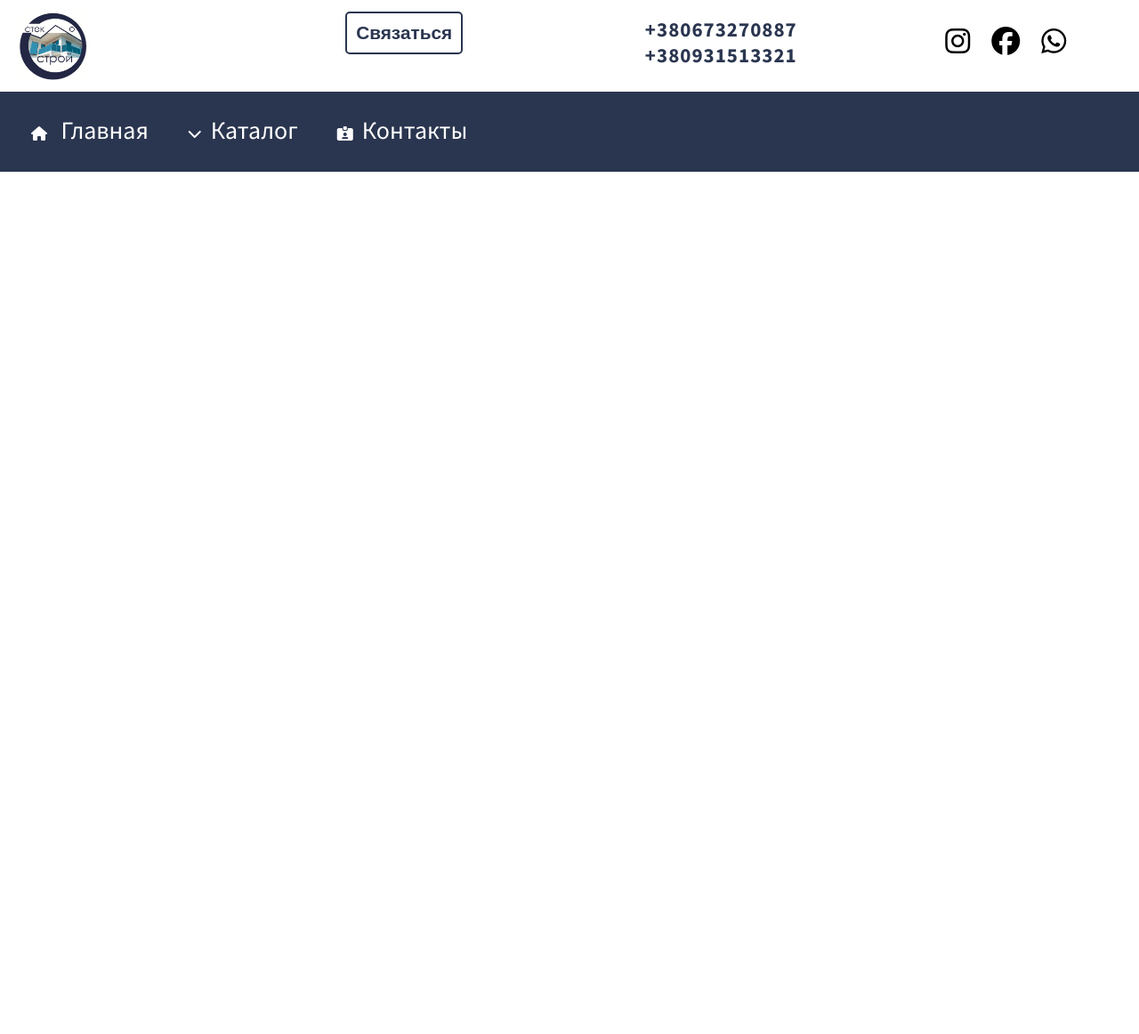
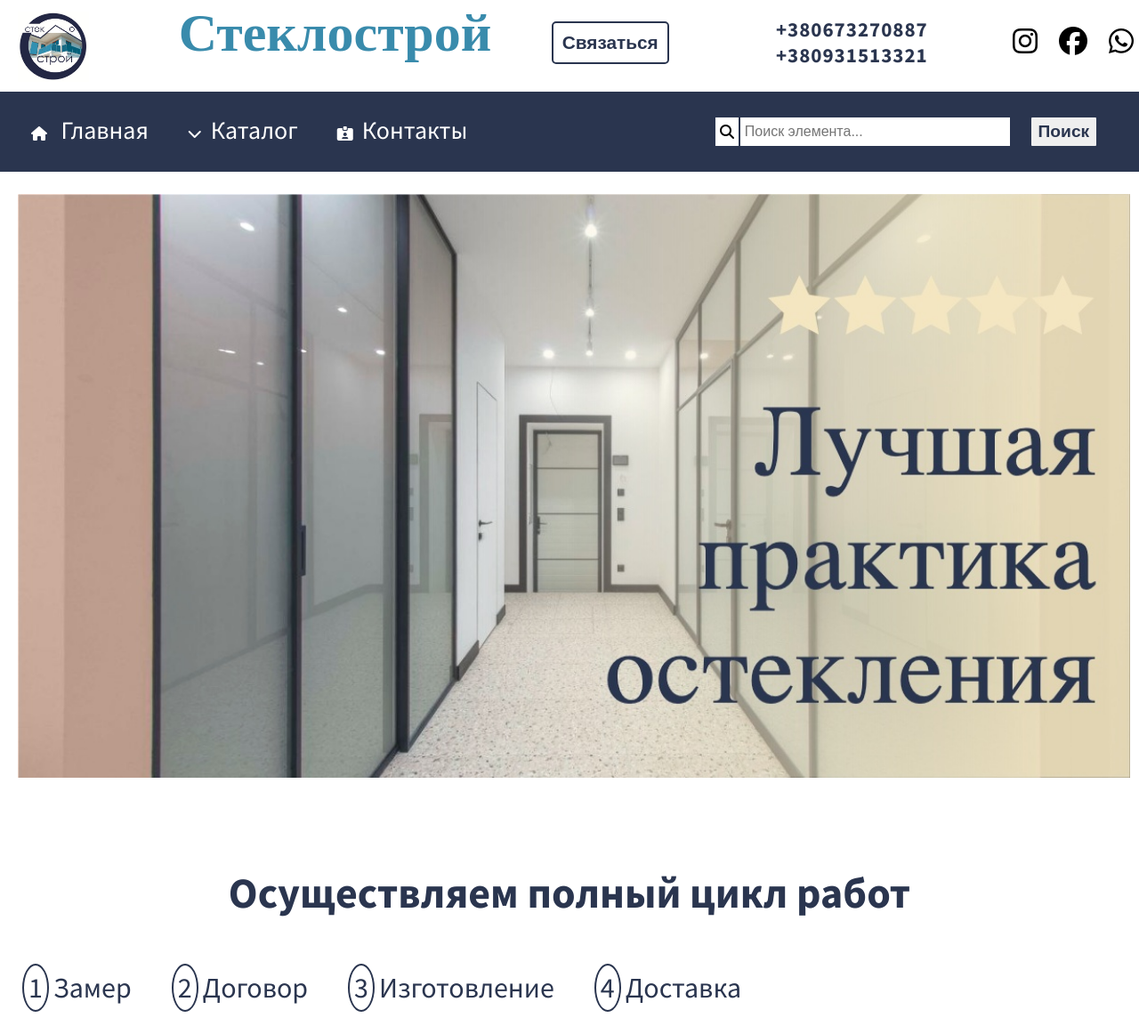
Before and after one commit to SvitLanaPavl/Website, a plain HTML site: page index.html in a window 1280 px wide. Shown: the part 7-1169 px from the top of the page at 89% size. Before the commit the page ends 800 px from the top, so only its background shows below. Drawn offline with Linux system fonts and the light colour scheme; a web font is replaced by a local one.

Commit message:
raw banner part done

```diff
--- a/index.html
+++ b/index.html
@@ -13,7 +13,9 @@
 <link rel='shortcut icon' type='x-icon' href='images/logo.jpg'>
 <link rel="preconnect" href="https://fonts.googleapis.com">
 <link rel="preconnect" href="https://fonts.gstatic.com" crossorigin>
-<link href="https://fonts.googleapis.com/css2?family=Source+Sans+Pro:wght@300;400;600;700&family=Source+Serif+Pro:wght@300;400;700&display=swap" rel="stylesheet">
+<link rel="preconnect" href="https://fonts.googleapis.com">
+<link rel="preconnect" href="https://fonts.gstatic.com" crossorigin>
+<link href="https://fonts.googleapis.com/css2?family=GFS+Didot&family=Source+Sans+Pro:wght@300;400;600;700&family=Source+Serif+Pro:wght@300;400;700&display=swap" rel="stylesheet">
 <script src="https://kit.fontawesome.com/a67b53ebbb.js" crossorigin="anonymous"></script>
 
     </head>
@@ -24,6 +26,9 @@
                     <a href='#'>
                         <img src='images/logo.jpg' style='max-width: 80px;'>
                     </a>
+            </div>
+            <div class='brand-name'>
+                <h1>Стеклострой</h1>
             </div>
             <div class='connect'>
                     <a href='#'>
@@ -50,7 +55,7 @@
 
             </div>
             <div class='navigation'>
-<ul class='nav-list'>
+                <div id='nav-bar'><ul class='nav-list'>
                     <li><a href='#'><i class="fas fa=3x fa-home"></i>
                         Главная</a></li>
                     <li id='catg'><a href='#'><i class="fas fa-chevron-down"></i>Каталог</a>
@@ -65,8 +70,64 @@
                     </div>
                     </li>
                     <li><a href='#'><i class="fas fa-id-card-alt"></i>Контакты</a></li>
-</ul>
+                </ul></div>
+
+<div id='search-bar'>
+    <div><i class="fas fa-search"></i></div>
+
+        <input type='text' placeholder='Поиск элемента...' id='search-input'>
+        <button id='search-btn'>Поиск</button>
+
 </div>
+            </div>
+
+        </div>
+        <div class='jumbotron'>
+            <!--<div id='teaser'>
+                <div class='free'>
+<h2>Бесплатная консультация</h2>
+                </div>
+                <div class='free'>
+                    <h2>Бесплатный выезд специалиста для замера</h2>
+                </div>
+                <div class='free'>
+                    <h2>Бесплатная доставка</h2>
+                </div>
+            </div>-->
+            <div class='cover-photo'>
+                <img src='images/262799773_107035708486894_7457413100493419853_n.jpeg'>
+                <!--<div class='free'>
+                    <h2>Бесплатная консультация</h2>
+                                    </div>
+                                    <div class='free'>
+                                        <h2>Бесплатный выезд для замера</h2>
+                                    </div>
+                                    <div class='free'>
+                                        <h2>Бесплатная доставка</h2>
+                                    </div>
+            </div>-->
+        </div>
+    </div>
+        <div class='main'>
+            <div id='title-about'>
+                <h1>Осуществляем полный цикл работ</h1>
+            </div>
+            <div id='array'><div class='step'>
+                <p class='number'>1</p>
+                <p class='description'>Замер</p>
+            </div>
+            <div class='step'>
+                <p class='number'>2</p>
+                <p class='description'>Договор</p>
+            </div>
+            <div class='step'>
+                <p class='number'>3</p>
+                <p class='description'>Изготовление</p>
+            </div>
+            <div class='step'>
+                <p class='number'>4</p>
+                <p class='description'>Доставка</p>
+            </div></div>
 
         </div>
      <script src='interactivity.js'></script>
--- a/interactivity.js
+++ b/interactivity.js
@@ -0,0 +1,4 @@
+let inputFocus = document.getElementById('search-input');
+inputFocus.addEventListener('mouseover', () => {
+    inputFocus.focus();
+});
--- a/style.css
+++ b/style.css
@@ -38,11 +38,31 @@ a {
     justify-content: flex-start;
 }
 
+.logo img:hover {
+    transition: 0.3s ease-out;
+    transform: scale(1.1);
+}
+
 .connect {
     width: 30%;
     display: flex;
     justify-content: center;
 }
+
+.brand-name {
+    width: 40%;
+    display: flex;
+    justify-content: center;
+}
+
+.brand-name h1 {
+    font-family: 'Didot';
+    font-size: 60px;
+    color: #398BAC;
+    font-weight: bold;
+}
+
+
 
 .connect button {
     font-size: 1.3rem;
@@ -53,13 +73,20 @@ a {
     background-color: white;
     border: 2px solid #2A354F;
     border-radius: 5px;
+
+}
+
+.connect a {
+    display: flex;
+    align-items: center;
+    justify-content: center;
 }
 
 .connect button:hover {
 
-color: white;
+color: #D2D3CF;
 background-color: #388BAE;
-border: 2px solid #388BAE;
+border: 3px solid #388BAE;
 transition: 0.3s ease-out;
 transform: scale(1.1);
 cursor: pointer;
@@ -76,7 +103,7 @@ cursor: pointer;
 
 .phones {
 padding: 5px;
-width: 30%;
+width: 40%;
 }
 
 #ph-1 a, #ph-2 a {
@@ -131,6 +158,8 @@ width: 30%;
     width: 100%;
     height: 90px;
     text-align: center;
+    display: flex;
+    justify-content: space-between;
 }
 
 .navigation .nav-list {
@@ -139,6 +168,65 @@ width: 30%;
     margin: 8px;
 }
 
+#search-bar {
+    width: 40%;
+    display: flex;
+align-items: center;
+justify-content: center;
+
+}
+
+#search-bar input {
+    width: 60%;
+    height: 40%;
+    margin: 10px;
+    margin-left: 0px;
+    padding: 5px;
+    border: 2px solid #2A354F;
+
+}
+
+#search-bar button {
+    width: 15%;
+    height: 40%;
+    margin: 10px;
+    padding: 5px;
+
+    border: 2px solid #2A354F;
+border-radius: 3px;
+    color: #2A354F;
+    font-weight: bolder;
+    font-size: 1.2rem;
+}
+
+#search-bar button:hover {
+    color: #D2D3CF;
+background-color: #388BAE;
+border: 3px solid #388BAE;
+transition: 0.3s ease-out;
+border-radius: 3px;
+cursor: pointer;
+}
+
+#search-bar div {
+    height: 35%;
+    width: 5%;
+    background-color: white;
+    display: flex;
+align-items: center;
+justify-content: center;
+margin-right: 0px;
+}
+
+#search-bar div i:hover {
+    cursor: pointer;
+    transition: 0.3s ease-out;
+    transform: scale(1.2);
+}
+
+.fas .fa-search {
+    color: white;
+}
 
 
 .navigation ul li a {
@@ -164,6 +252,9 @@ width: 30%;
 }
 .catalogue {
     display: none;
+    text-align: left;
+
+
 
 }
 
@@ -171,4 +262,117 @@ width: 30%;
     display: block;
     position: absolute;
     background-color: #2A354F;
+    z-index: 2;
+
 }
+
+.navigation ul li .catalogue li a {
+    width: 99%;
+}
+
+.jumbotron {
+    width: 100%;
+height: 750px;
+  margin: 5px;
+  display: flex;
+    justify-content: center;
+    align-items: center;
+}
+
+.cover-photo {
+    width: 100%;
+    height: 100%;
+    margin-left: 0px;
+    margin-top: 15px;
+    margin-bottom: 5px;
+    padding: 15px;
+}
+.cover-photo img {
+    width: 100%;
+
+}
+
+
+/*.cover-photo  {
+    background: url('images/262799773_107035708486894_7457413100493419853_n.jpeg');
+    width: 100%;
+    height: 100%;
+    background-repeat: no-repeat;
+
+    margin: 15px;
+    margin-top: 15px;
+    opacity: 0.8;
+    display: flex;
+    flex-direction: column;
+    padding-top: 50px;
+    padding-left: 50px;
+    z-index: -1;
+}
+*/
+
+
+/*.free {
+    width: 15%;
+    height: 15%;
+    margin: 20px;
+    padding: 10px;
+    display: flex;
+    align-items: center;
+    justify-content: flex-start;
+    border: solid 1px #2A354F;
+    border-radius: 7px;
+    background-color: #2A354F;
+    z-index: 4;
+    opacity: 1;
+}
+
+.free h2 {
+    font-size: 1.4rem;
+    color: #D2D3CF;
+
+}
+
+*/
+
+.main {
+
+}
+
+#title-about {
+    margin: 15px;
+    padding: 10px;
+    text-align: center;
+}
+
+#title-about h1 {
+    font-size: 3rem;
+    color: #2A354F;
+}
+
+#array {
+    display: flex;
+    flex-direction: row;
+
+}
+
+.step {
+    display: flex;
+    align-items: center;
+    justify-content: center;
+    margin: 10px;
+    padding: 10px;
+}
+
+.description {
+font-size: 2rem;
+color: #2A354F;
+}
+
+.number {
+    margin: 5px;
+    padding: 5px;
+    font-size: 2rem;
+    border: solid 2px #2A354F;
+    border-radius: 50%;
+    color: #2A354F;
+}
```
Also changed, not shown: images/262017447_106775081846290_5197953482335284776_n.jpeg (added), images/262113991_106774001846398_3375784610385596924_n.jpeg (added), images/262502042_106715075185624_7619901282056085487_n.jpeg (added), images/262799773_107035708486894_7457413100493419853_n.jpeg (added). Lines whose indentation alone changed are shown as unchanged.
